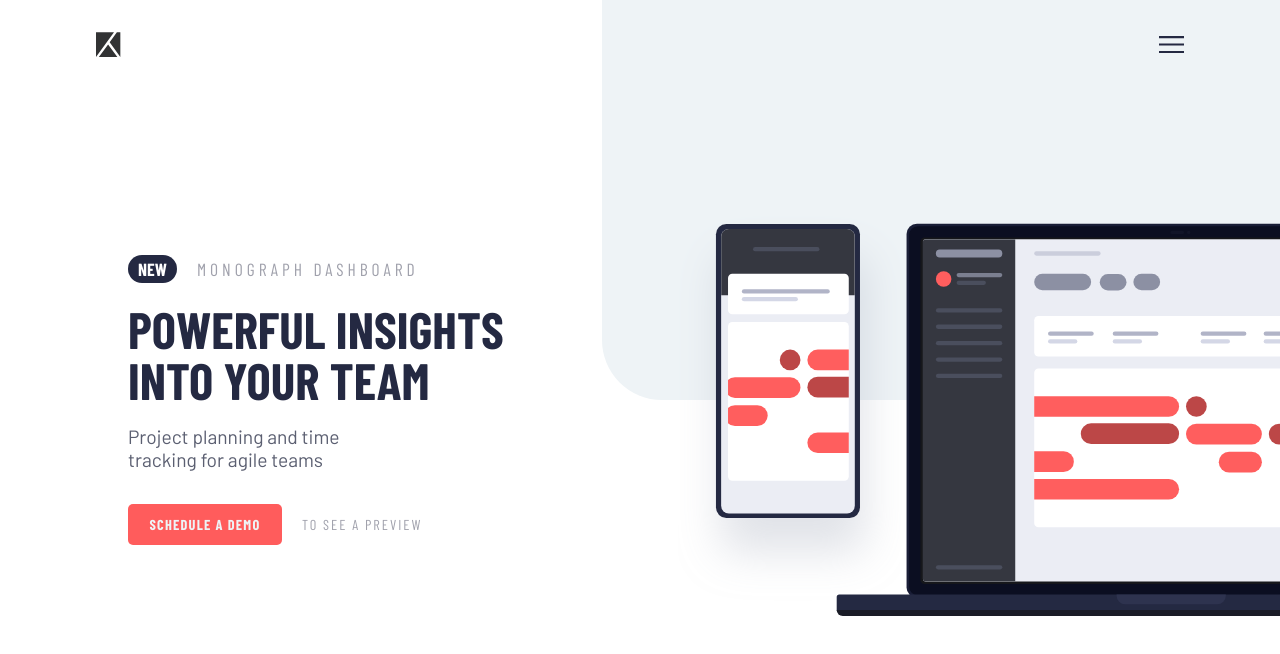
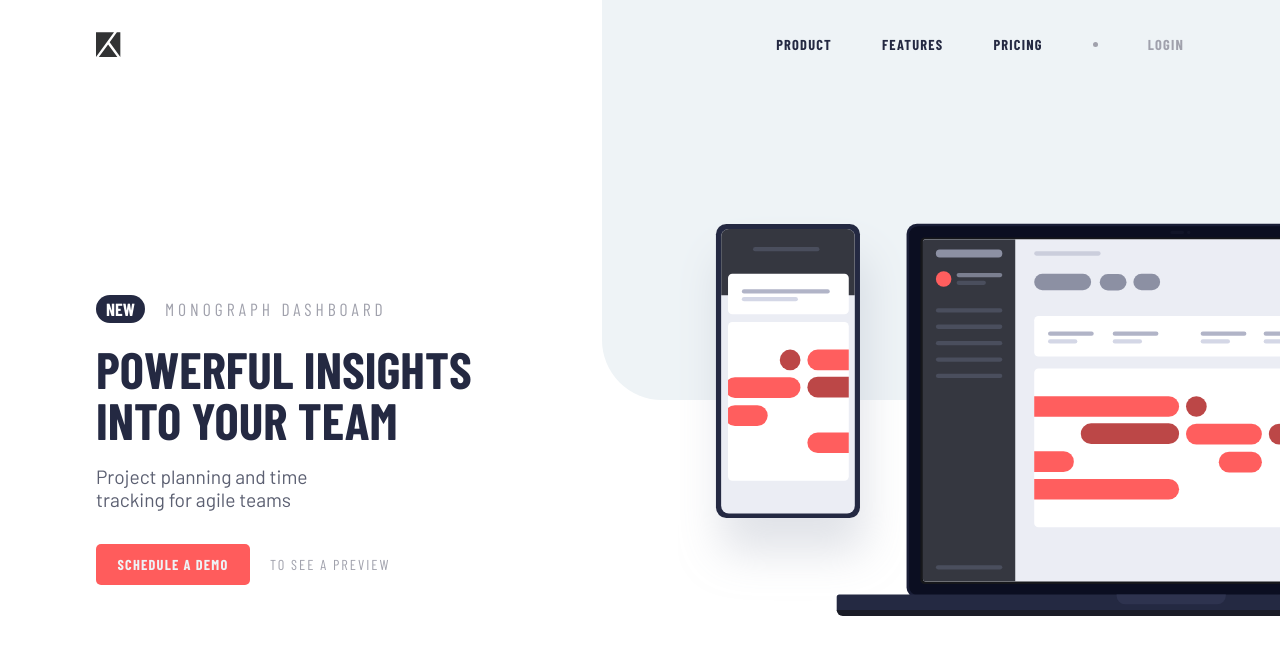
Before and after one commit to marcodanielj/productPage, an Angular app: page / in a window 1280 px wide. Shown: the top 654 px of the page. Built offline with nearby package versions, Linux system fonts and the light colour scheme.

Commit message:
ReleaseCandidate 1

```diff
--- a/src/app/app.component.html
+++ b/src/app/app.component.html
@@ -1,2 +1,4 @@
-<app-home class="home"></app-home>
-<app-nav-bar class="navBar"></app-nav-bar>
+<app-home class="home"
+></app-home>
+<app-nav-bar class="navBar"
+></app-nav-bar>
--- a/src/app/app.component.scss
+++ b/src/app/app.component.scss
@@ -3,7 +3,7 @@
     display: flex;
 
     .navBar {
-        position: fixed;
+        position: absolute;
     }
 
     .home {
--- a/src/app/home/home.component.html
+++ b/src/app/home/home.component.html
@@ -1,9 +1,13 @@
-<div class="hero">
+<div class="hero"
+(click)="navService.isDropdownOpened = false"
+>
     <div class="background"></div>
     <img src="assets/images/illustration-devices.svg" alt="" class="image">
 </div>
 
-<div class="content">
+<div class="content"
+(click)="navService.isDropdownOpened = false"
+>
 
     <div class="productName">
         <div class="badge">NEW</div>
--- a/src/app/home/home.component.scss
+++ b/src/app/home/home.component.scss
@@ -15,7 +15,9 @@
         display: flex;
         position: relative;
         flex-direction: column;
-        padding: 30px;
+        padding-left: 7.5vw;
+
+
 
         gap: 20px;
 
@@ -90,6 +92,11 @@
                 font-weight: 700;
                 letter-spacing: 1.2px;
 
+                &:hover {
+                    cursor: pointer;
+                    background-color: rgba($primaryRed, $alpha: .8);
+                }
+
             }
 
             .actionDescription {
@@ -153,9 +160,12 @@
         justify-content: space-between;
 
         .content {
-            padding-left: 10vw;
 
+            padding-left: 7.5vw;
             max-width: 30vw;
+
+            padding-top: 10vh;
+
 
             .productInfo {
                 .title {
--- a/src/app/home/home.component.ts
+++ b/src/app/home/home.component.ts
@@ -1,4 +1,5 @@
 import { Component, OnInit } from '@angular/core';
+import { NavService } from '../nav.service';
 
 @Component({
   selector: 'app-home',
@@ -7,7 +8,7 @@
 })
 export class HomeComponent implements OnInit {
 
-  constructor() { }
+  constructor(public navService: NavService) { }
 
   ngOnInit(): void {
   }
--- a/src/app/nav-bar/nav-bar.component.html
+++ b/src/app/nav-bar/nav-bar.component.html
@@ -4,18 +4,18 @@
         <img src="assets/images/logo.svg" alt="logo" class="logo">
         <img src="assets/images/icon-hamburger.svg" alt="menu"
         class="open"
-        (click)="menuAction()"
-        [class.showDiv]="!menuIsOpened"
+        (click)="navService.dropdownAction()"
+        [class.showDiv]="!navService.isDropdownOpened"
         >
         <img src="assets/images/icon-close.svg" alt="menu"
         class="close"
-        (click)="menuAction()"
-        [class.showDiv]="menuIsOpened"
+        (click)="navService.dropdownAction()"
+        [class.showDiv]="navService.isDropdownOpened"
         >
     </div>
 
         <div class="barItems"
-        [class.showMenu]="menuIsOpened"
+        [class.showMenu]="navService.isDropdownOpened"
         >
 
             <div class="product">PRODUCT</div>
--- a/src/app/nav-bar/nav-bar.component.scss
+++ b/src/app/nav-bar/nav-bar.component.scss
@@ -11,7 +11,7 @@
 
     .bar {
 
-        position: fixed;
+        position: absolute;
         display: flex;
         flex-direction: row;
 
@@ -19,6 +19,12 @@
         top: 4vh;
 
         justify-content: space-between;
+
+        .logo, .open, .close {
+            &:hover {
+                cursor: pointer;
+            }
+        }
 
         .logo {
 
@@ -44,21 +50,23 @@
         }
 
         .showDiv {
+            display: block;
 
-            display: block;
+            @media (min-width: 600px) {
+                display: none;
+            }
+    }
 
         }
 
-    }
-
-        .barItems {
+    .barItems {
 
             visibility: hidden;
             opacity: 0;
 
             transition: all 200ms ease-in-out ;
 
-            position: fixed;
+            position: absolute;
             display: flex;
             flex-direction: column;
             align-items: center;
@@ -79,6 +87,18 @@
             box-shadow: 0px 5px 15px rgba($color: black, $alpha: .15);
             border-radius: 3px;
 
+            .product, .features, .pricing, .login {
+
+                width: 100%;
+                text-align: center;
+
+                &:hover {
+                    cursor: pointer;
+                    text-decoration: underline;
+                }
+
+            }
+
             .divider {
 
                 width: 85%;
@@ -91,7 +111,7 @@
                 color: $grayishBlue;
             }
 
-        }
+    }
 
         .showMenu {
             visibility: visible;
@@ -99,4 +119,69 @@
             top: 12vh;
         }
 
+        @media (min-width: 600px) {
+
+            justify-content: space-between;
+            align-items: center;
+
+            width: 85vw;
+            left: 7.5vw;
+            top: 4vh;
+
+            .bar {
+
+                position: relative;
+                width: unset;
+                top: 0vh;
+
+            }
+
+            .barItems {
+
+                visibility: visible;
+                opacity: 1;
+
+                position: relative;
+                display: flex;
+                flex-direction: row;
+                align-items: center;
+
+                gap: 50px;
+                padding-top: 0px;
+                padding-bottom: 0px;
+
+                top: 0vh;
+                width: unset;
+
+                font-weight: 700;
+                letter-spacing: 1.2px;
+                font-size: .9em;
+                background-color: transparent;
+                color: $veryDarkBlue;
+
+                box-shadow: none;
+                border-radius: unset;
+
+                .product, .features, .pricing, .login {
+
+                    width: unset;
+
+                }
+
+                .divider {
+
+                    width: 5px;
+                    border-radius: 10px;
+                    height: 5px;
+
+                    background-color: $grayishBlue;
+                }
+
+                .login {
+                    color: $grayishBlue;
+                }
+
+            }
+
+        }
 }
--- a/src/app/nav-bar/nav-bar.component.ts
+++ b/src/app/nav-bar/nav-bar.component.ts
@@ -1,4 +1,5 @@
-import { Component, OnInit } from '@angular/core';
+import { Component, Input, OnInit } from '@angular/core';
+import { NavService } from '../nav.service';
 
 @Component({
   selector: 'app-nav-bar',
@@ -7,20 +8,9 @@
 })
 export class NavBarComponent implements OnInit {
 
-  constructor() { }
+  constructor( public navService: NavService) { }
 
   ngOnInit(): void {
   }
 
-  menuIsOpened = false;
-
-  menuAction() {
-
-    if (this.menuIsOpened) {
-      this.menuIsOpened = false;
-    } else {
-      this.menuIsOpened = true;
-    }
-  }
-
 }
--- /dev/null
+++ b/src/app/nav.service.ts
@@ -0,0 +1,19 @@
+import { Injectable } from '@angular/core';
+
+@Injectable({
+  providedIn: 'root'
+})
+export class NavService {
+
+  constructor() { }
+
+  isDropdownOpened = false;
+
+  dropdownAction() {
+    if (this.isDropdownOpened) {
+      this.isDropdownOpened = false;
+    } else {
+      this.isDropdownOpened = true;
+    }
+  }
+}
```
Also changed, not shown: 3 other files (tests, documents, lock files or other folders).
